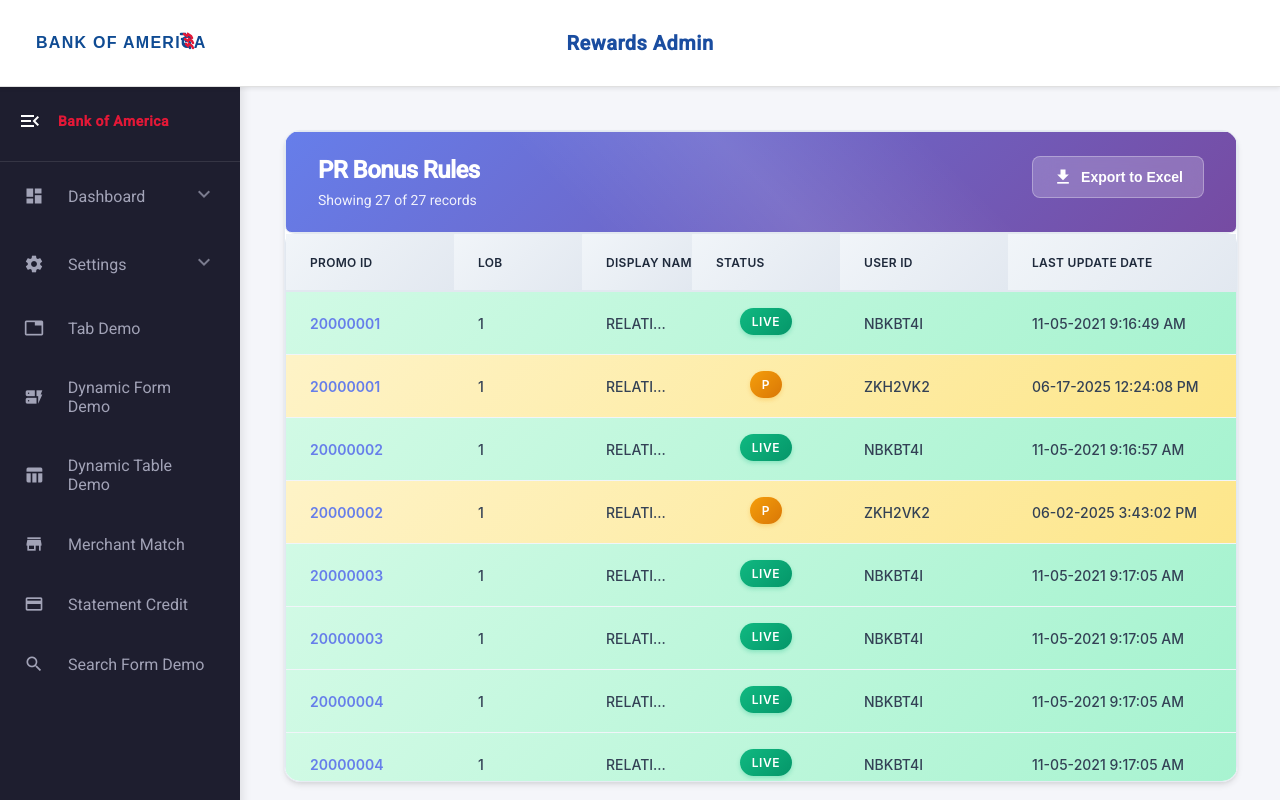
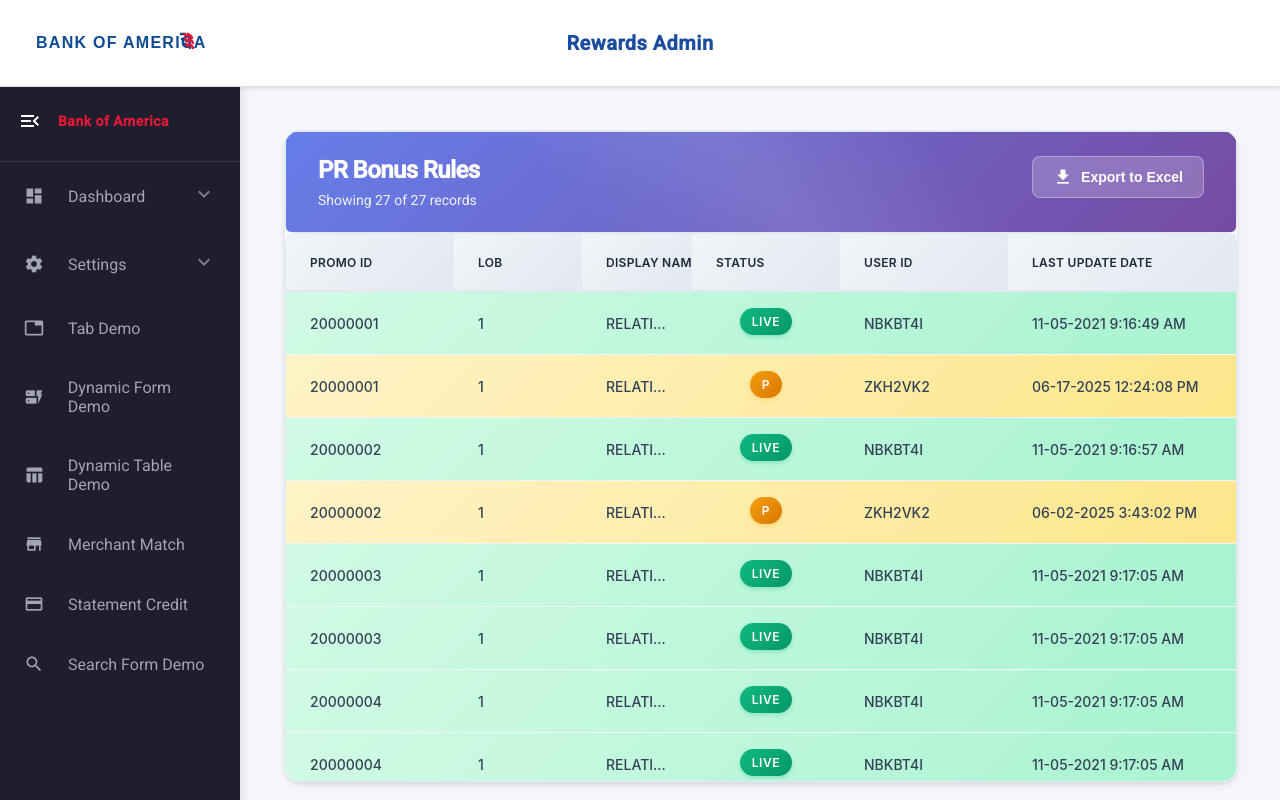
Before and after one commit to talent-harpreet-singh/my-dashboard-app, an Angular app: page /reports in a window 1280 px wide. Built offline with nearby package versions, Linux system fonts and the light colour scheme.

Commit message:
Updated row click

```diff
--- a/src/app/components/pr-bonus-model/pr-bonus-rules.component.ts
+++ b/src/app/components/pr-bonus-model/pr-bonus-rules.component.ts
@@ -18,8 +18,9 @@ import { exportTableToExcel } from '../../utils/excel-export.util';
         [batchSize]="batchSize"
         [tableId]="'prBonusRulesTable'"
         [showExportButton]="true"
+        [rowClickable]="true"
         (exportClick)="exportToExcel($event)"
-        (cellClick)="onPromoIdClick($event)"
+        (rowClick)="onRowClick($event)"
       ></app-simple-table>
       <div class="action-footer">
         <button class="new-rule-btn" (click)="onNewRuleClick()">
@@ -81,7 +82,7 @@ export class PrBonusRulesComponent {
   tableConfig = {
     title: 'PR Bonus Rules',
     columns: [
-      { key: 'promoId', header: 'Promo Id', width: '120px', sortable: true, clickable: true },
+      { key: 'promoId', header: 'Promo Id', width: '120px', sortable: true },
       { key: 'lob', header: 'LOB', width: '80px', sortable: true },
       { key: 'displayName', header: 'Display Name', sortable: true },
       { key: 'status', header: 'Status', width: '100px', sortable: true },
@@ -305,13 +306,11 @@ export class PrBonusRulesComponent {
     exportTableToExcel(tableId, this.exportFileName, 'PR Bonus Rules');
   }
 
-  onPromoIdClick(event: { column: string; row: any }): void {
-    if (event.column === 'promoId') {
-      // Navigate to rule-editor with row data
-      this.router.navigate(['/rule-editor'], {
-        state: event.row
-      });
-    }
+  onRowClick(event: { row: any }): void {
+    // Navigate to rule-editor with row data when any part of the row is clicked
+    this.router.navigate(['/rule-editor'], {
+      state: event.row
+    });
   }
 
   onNewRuleClick(): void {
--- a/src/app/components/table/table.component.ts
+++ b/src/app/components/table/table.component.ts
@@ -67,7 +67,9 @@ import { SimpleTableConfig } from '../../models/table.model';
                   class="table-row"
                   [class.status-live-row]="row['status'] === 'Live'"
                   [class.status-pending-row]="row['status'] === 'P'"
-                  [style.animation-delay]="(rowIndex * 50) + 'ms'">
+                  [class.clickable-row]="rowClickable"
+                  [style.animation-delay]="(rowIndex * 50) + 'ms'"
+                  (click)="onRowClick(row, $event)">
                 <td *ngFor="let column of config.columns"
                     class="table-cell"
                     [class.status-cell]="column.key === 'status'"
@@ -453,6 +455,16 @@ import { SimpleTableConfig } from '../../models/table.model';
       cursor: pointer;
     }
 
+    .clickable-row {
+      cursor: pointer;
+    }
+
+    .clickable-row:hover {
+      background: rgba(102, 126, 234, 0.1) !important;
+      transform: scale(1.01);
+      box-shadow: 0 2px 8px rgba(0, 0, 0, 0.15);
+    }
+
     .clickable-link {
       color: #667eea;
       text-decoration: none;
@@ -641,8 +653,10 @@ export class SimpleTableComponent implements OnInit, OnChanges, OnDestroy {
   @Input() tableId: string = ''; // Optional table ID for export functionality
   @Input() showExportButton: boolean = false; // Show export button in header
   @Input() isExporting: boolean = false; // Loading state for export
+  @Input() rowClickable: boolean = false; // Enable row click functionality
   @Output() exportClick = new EventEmitter<string>(); // Emit tableId when export is clicked
   @Output() cellClick = new EventEmitter<{ column: string; row: any }>(); // Emit when clickable cell is clicked
+  @Output() rowClick = new EventEmitter<{ row: any }>(); // Emit when row is clicked
 
   @ViewChild('tableContainer') tableContainer!: ElementRef;
   @ViewChild('tableWrapper') tableWrapper!: ElementRef;
@@ -793,7 +807,15 @@ export class SimpleTableComponent implements OnInit, OnChanges, OnDestroy {
 
   onCellClick(column: any, row: any, event: Event): void {
     event.preventDefault();
+    event.stopPropagation(); // Prevent row click when cell is clicked
     this.cellClick.emit({ column: column.key, row });
+  }
+
+  onRowClick(row: any, event: Event): void {
+    if (this.rowClickable) {
+      event.preventDefault();
+      this.rowClick.emit({ row });
+    }
   }
 
   onScroll() {
```
